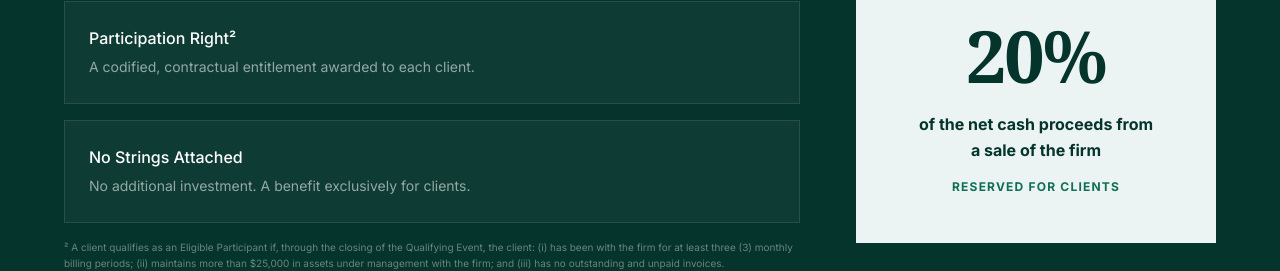
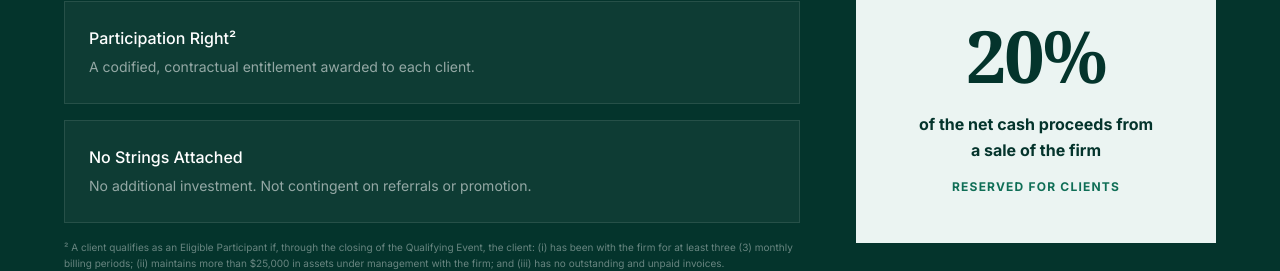
Before and after one commit to smchud/reciprocal-wealth-sam, a Next.js app: page / in a window 1280 px wide. Shown: the part 4402-4673 px from the top of the page. Built offline with nearby package versions, Linux system fonts and the light colour scheme; no server answers.

Commit message:
No Strings Attached: "Not contingent on referrals or promotion."
Shared data, so the copy updates on both the home page and Why
Reciprocal.

```diff
--- a/src/data/differentiators.ts
+++ b/src/data/differentiators.ts
@@ -94,7 +94,7 @@ export const reciprocityByContract = {
     {
       title: "No Strings Attached",
       description:
-        "No additional investment. A benefit exclusively for clients.",
+        "No additional investment. Not contingent on referrals or promotion.",
     },
   ] as ReciprocityPoint[],
 };
```
